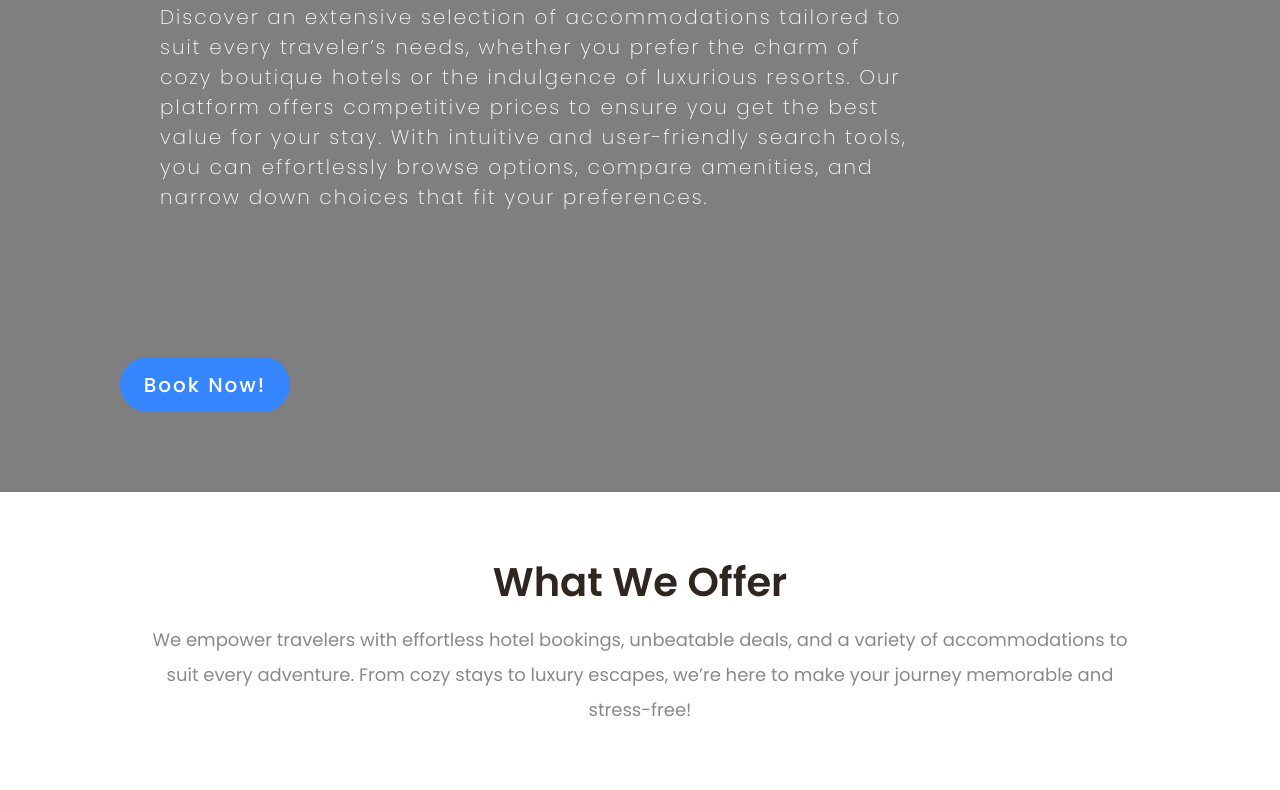
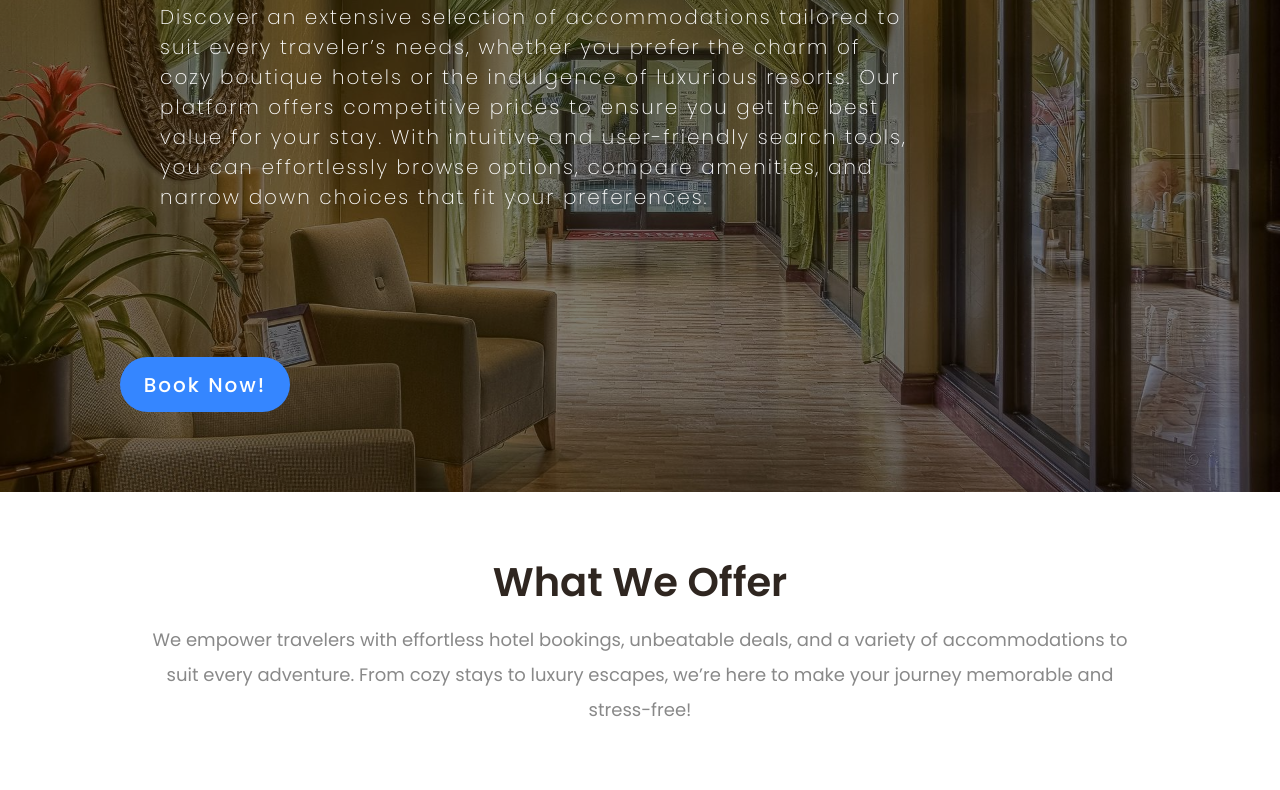
Before and after one commit to ammarwaheed8/-Bookify-Hotel-Booking-Site, a plain HTML site: page index.html in a window 1280 px wide. Shown: the part 261-1051 px from the top of the page. Drawn offline with nearby package versions, Linux system fonts and the light colour scheme; files whose address does not match are found by name.

Commit message:
Update style.css

```diff
--- a/CSS/style.css
+++ b/CSS/style.css
@@ -56,7 +56,7 @@
     padding: 40px 80px 80px 80px;
     display: flex;
     flex-direction: column;
-    background: linear-gradient(rgba(0, 0, 0, 0.5), rgba(0, 0, 0, 0.5)), url('img/bg-5.jpg');
+    background: linear-gradient(rgba(0, 0, 0, 0.5), rgba(0, 0, 0, 0.5)), url('../img/bg-5.jpg');
     background-position: center;
     background-size: cover;
 }
```
